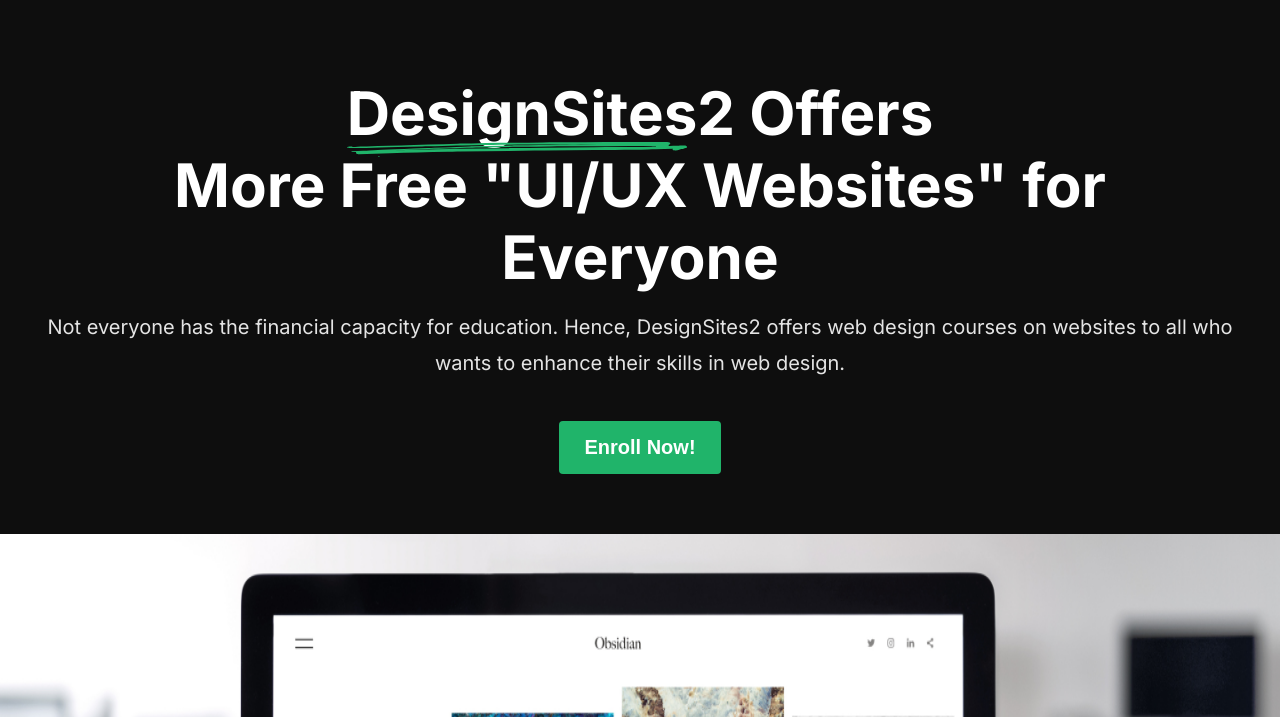
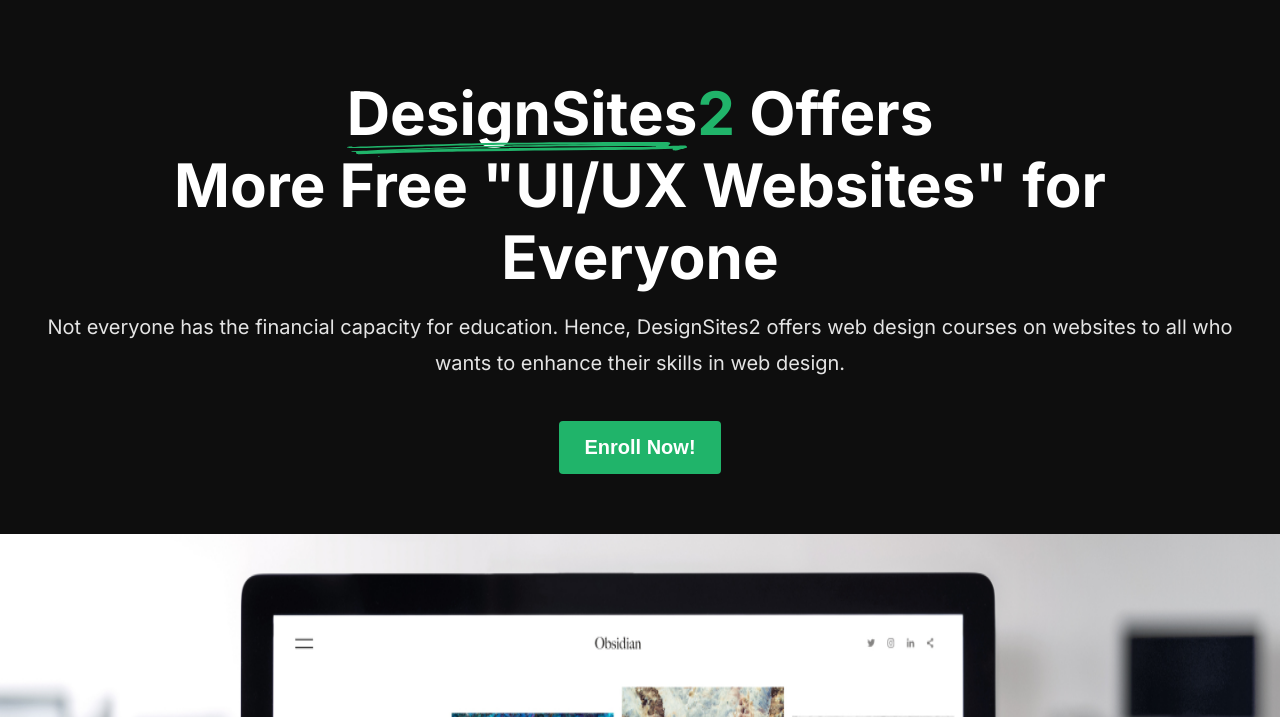
Before and after one commit to codeblanks/DesignSites2, a plain HTML site: page index.html in a window 1280 px wide. Shown: the part 83-800 px from the top of the page. Drawn offline with Linux system fonts and the light colour scheme.

Commit message:
Add files via upload

```diff
--- a/Css/General.css
+++ b/Css/General.css
@@ -86,6 +86,10 @@
   text-align: center;
 }
 
+.green {
+  color: #20B46A;;
+}
+
 /**************************/
 /* SPACING */
 /**************************/
```
